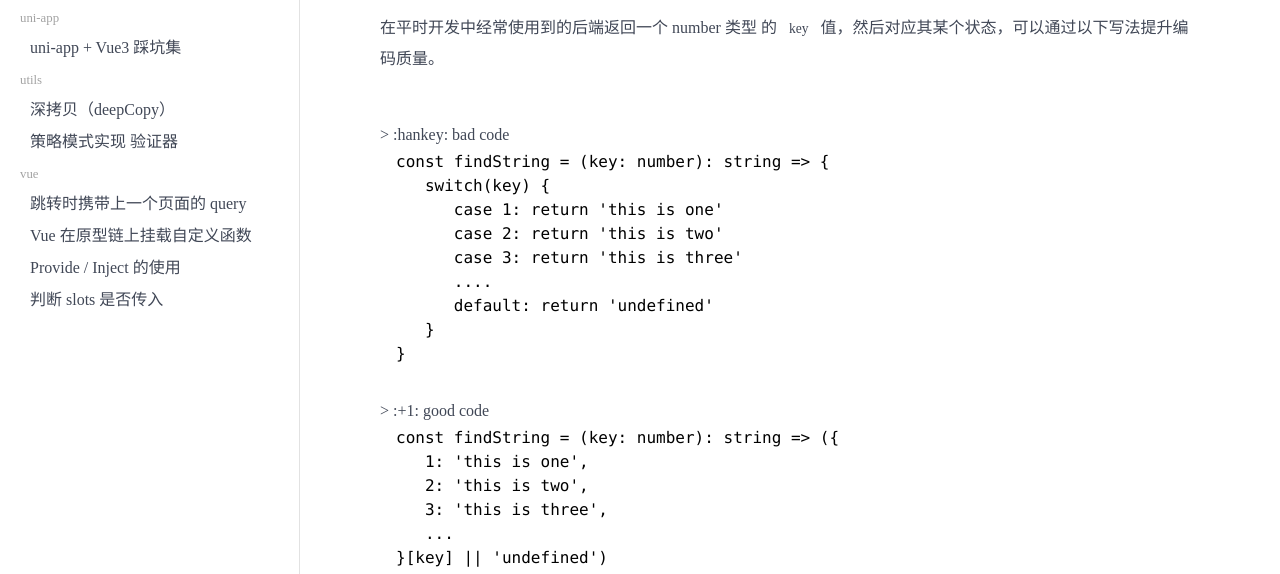
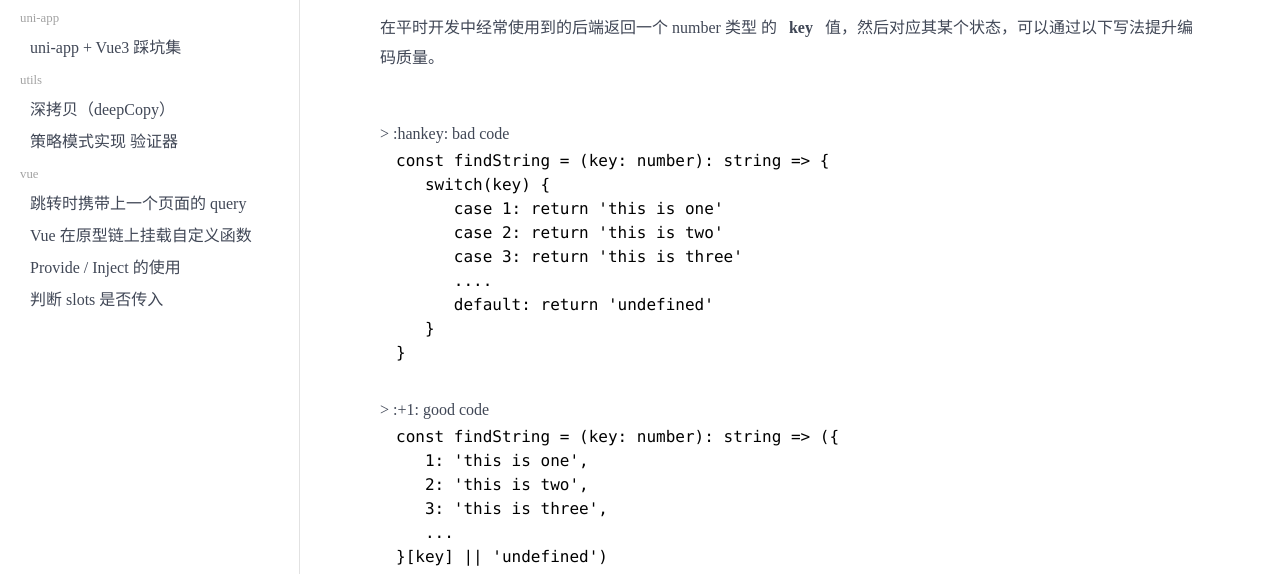
Before and after one commit to iwengx/iwengx.github.io, a Gatsby site: page / in a window 1280 px wide. Shown: the part 226-800 px from the top of the page. Built offline with nearby package versions, Linux system fonts and the light colour scheme; Gatsby itself is replaced by a stand-in of ours; some packages are replaced by stand-ins of ours; code samples lack their colours.

Commit message:
:lipstick: 修改 strong 标签的样式。

```diff
--- a/src/styles/markdown-content.scss
+++ b/src/styles/markdown-content.scss
@@ -39,8 +39,7 @@
       background-color: var(--strong-background-color);
       color: var(--strong-color);
       padding: 0.25rem 0.5rem;
-      font-weight: 500;
-      font-size: 0.85em;
+      font-weight: bold;
       border-radius: 3px;
    }
 
```
